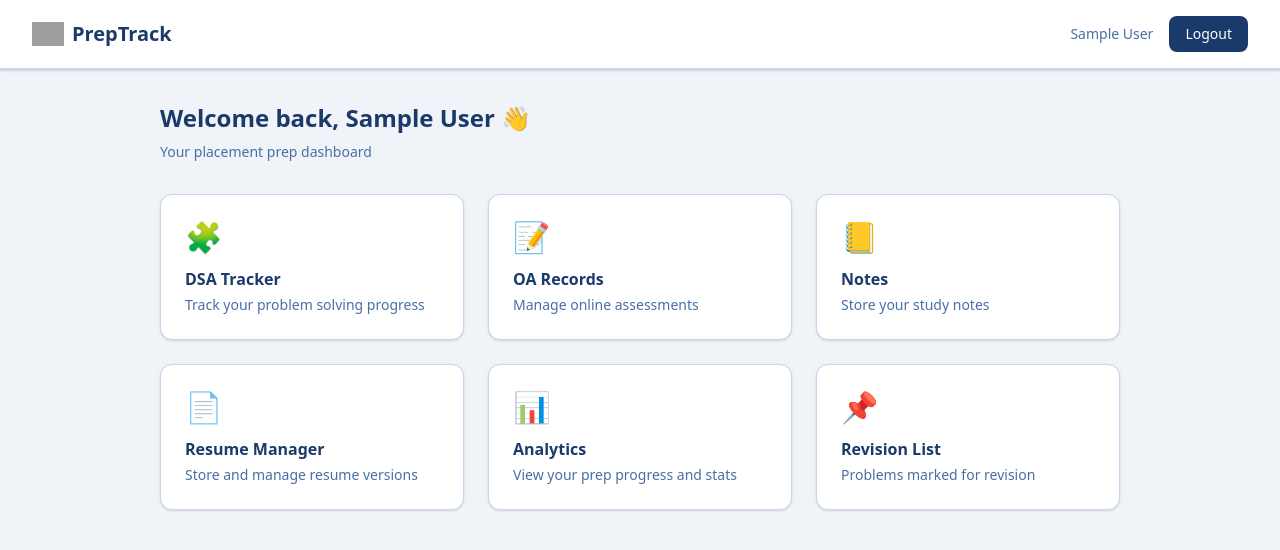
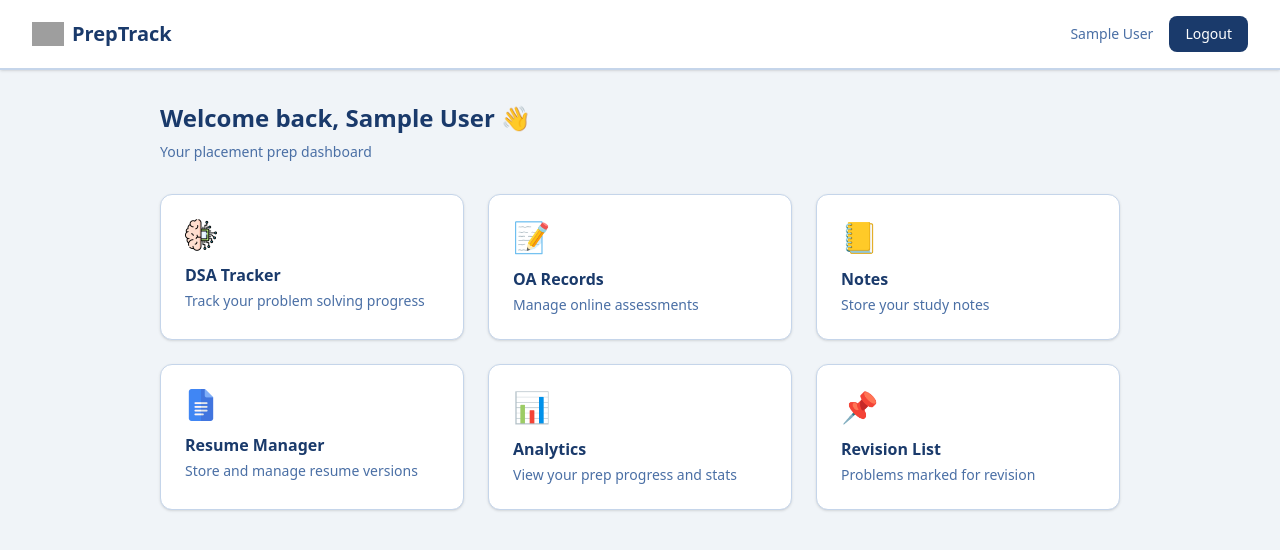
Before and after one commit to durgaprasad00773/placement-prep, a React (Vite) app in the folder frontend/: page /dashboard in a window 1280 px wide. Shown: the top 550 px of the page. Built offline with nearby package versions, Linux system fonts and the light colour scheme; no server answers; sample sign-in values are in the browser's storage; grey boxes are pictures that could not be loaded.

Commit message:
feat: update icons in Dashboard component for DSA Tracker and Resume Manager

```diff
--- a/frontend/src/pages/Dashboard.jsx
+++ b/frontend/src/pages/Dashboard.jsx
@@ -11,10 +11,10 @@ const Dashboard = () => {
   };
 
   const features = [
-  { label: 'DSA Tracker', description: 'Track your problem solving progress', icon: '🧩', path: '/dsa-tracker' },
+  { label: 'DSA Tracker', description: 'Track your problem solving progress', icon:<img src="/dsa_logo.png" alt="Resume" className="w-8 h-8 object-contain" />, path: '/dsa-tracker' },
   { label: 'OA Records', description: 'Manage online assessments', icon: '📝', path: '/oa-tracker' },
   { label: 'Notes', description: 'Store your study notes', icon: '📒', path: '/notes' },
-  { label: 'Resume Manager', description: 'Store and manage resume versions', icon: '📄', path: '/resume-manager' },
+  { label: 'Resume Manager', description: 'Store and manage resume versions', icon: <img src="resume_logo.png" alt="Resume" className="w-8 h-8 object-contain" />, path: '/resume-manager' },
   { label: 'Analytics', description: 'View your prep progress and stats', icon: '📊', path: '/analytics' },
   { label: 'Revision List', description: 'Problems marked for revision', icon: '📌', path: '/revision-list' },
 ];
```
